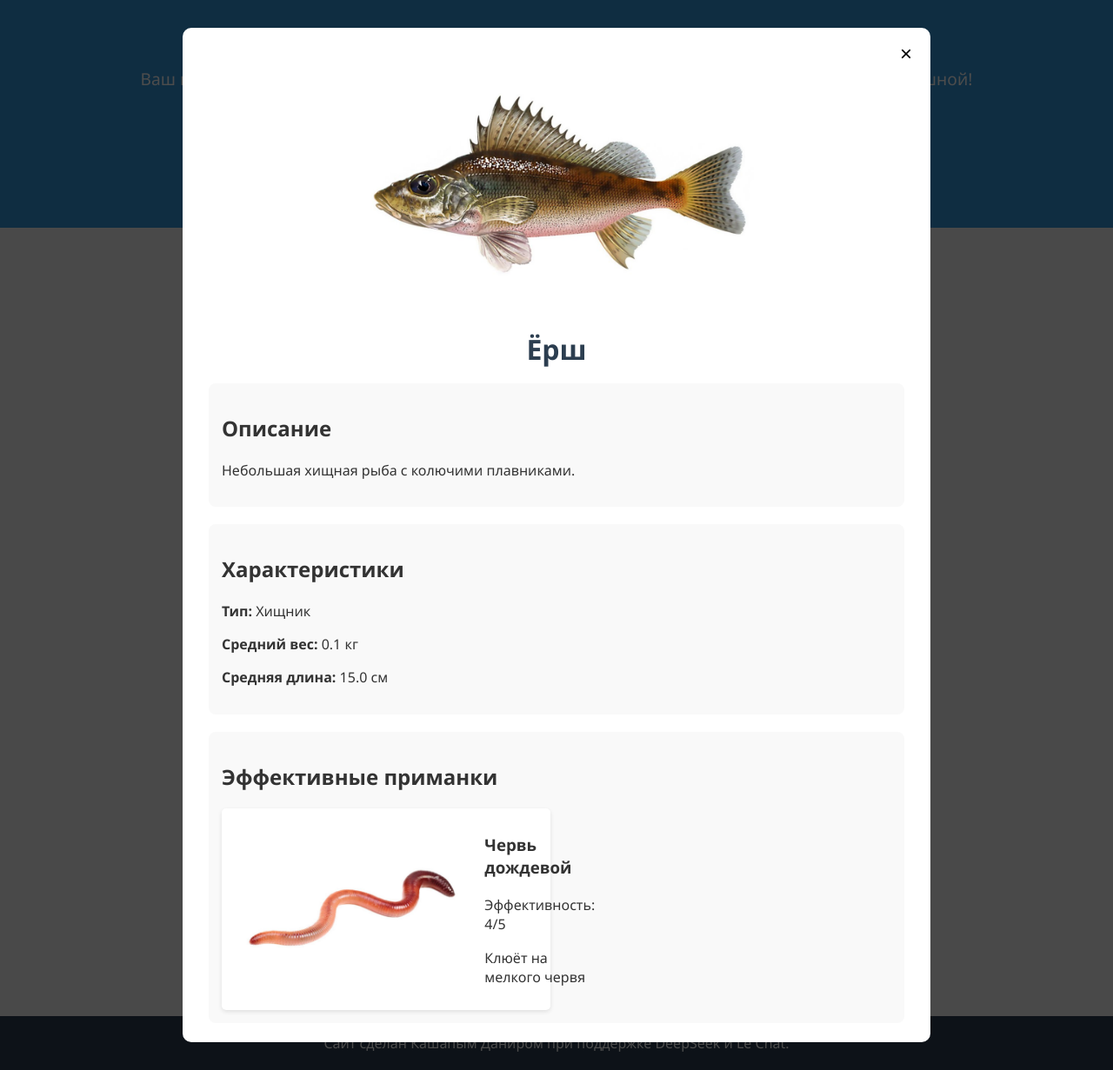
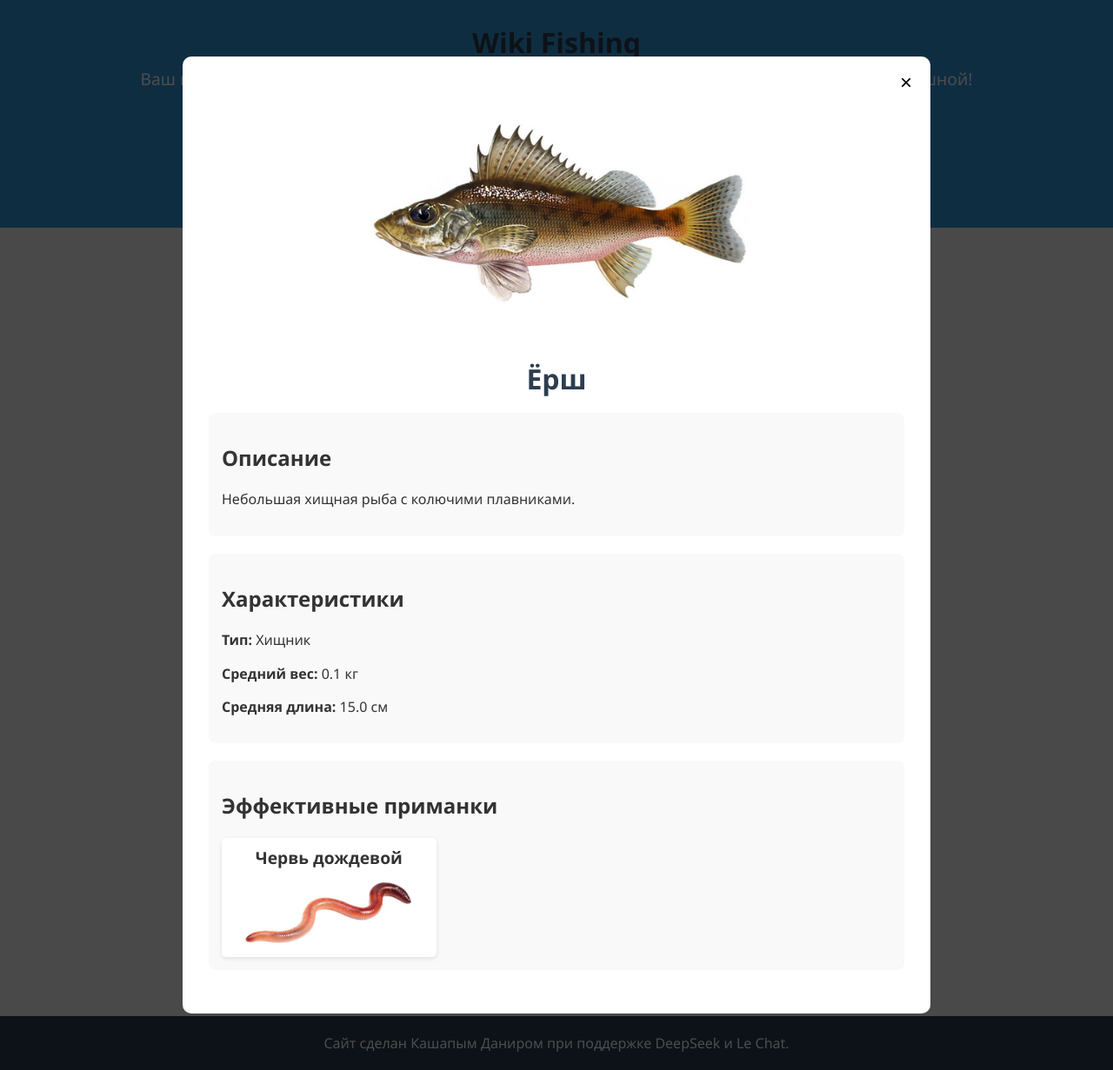
Before and after one commit to Danep1/wiki_fishing_website, a Django app: page /fish/17/ in a window 1280 px wide. Shown: the whole page at 87% size. Run offline with Django 5.2, Linux system fonts and the light colour scheme; data comes from the database, SQL or seed files in the repository; both versions use the stored data as it was after the commit.

Commit message:
Change item style, DB necessary fields, correct description <p>

```diff
--- a/wiki_fishing/fish_app/models.py
+++ b/wiki_fishing/fish_app/models.py
@@ -41,7 +41,7 @@ class Fish(models.Model):
         choices=FISH_TYPE_CHOICES,
         verbose_name="Тип питания"
     )
-    description = models.TextField(verbose_name="Описание")
+    description = models.TextField(verbose_name="Описание", blank=True)
 
     image = models.ImageField(
         upload_to='fish/',
@@ -55,15 +55,17 @@ class Fish(models.Model):
         max_length=20,
         choices=WATER_TYPE_CHOICES,
         verbose_name="Тип воды",
-        default='fresh'
+        default='fresh',
+        blank=True
     )
-    area = models.CharField(max_length=100, verbose_name="Ареал обитания")
+    area = models.CharField(max_length=100, verbose_name="Ареал обитания", blank=True)
 
     # Активность и поведение
     season_activity = models.CharField(
         max_length=10,
         choices=SEASON_ACTIVITY_CHOICES,
-        verbose_name="Сезон активности"
+        verbose_name="Сезон активности",
+        blank=True
     )
     best_catch_time = models.CharField(
         max_length=100,
--- a/wiki_fishing/static/css/styles.css
+++ b/wiki_fishing/static/css/styles.css
@@ -272,27 +272,41 @@ a.btn {
 .baits-list,
 .fishes-list {
     display: grid;
-  grid-template-columns: repeat(auto-fill, minmax(350px, 1fr));
+    grid-template-columns: repeat(auto-fill, minmax(200px, 1fr));
     gap: 15px;
 }
 
 .bait-item,
 .fish-item {
     display: flex;
-  gap: 10px;
+    flex-direction: column;
     align-items: center;
     padding: 10px;
     background: white;
     border-radius: 5px;
-  box-shadow: 0 2px 5px rgba(0,0,0,0.1);
+    box-shadow: 0 2px 5px rgba(0, 0, 0, 0.1);
     line-height: 1.4; /* Уменьшенный межстрочный интервал */
+    text-align: center;
+}
+
+.bait-item h3,
+.fish-item h3 {
+    margin: 0 0 10px; /* Добавляем отступ снизу */
+    font-size: 1.2em;
 }
 
 .bait-item img,
 .fish-item img {
-  height: 100px;
+    max-width: 100%;
+    height: auto; /* Убедимся, что высота подстраивается под содержимое */
     border-radius: 5%;
-  object-fit: cover;
+    object-fit: contain; /* Убедимся, что изображение масштабируется корректно */
+}
+
+.bait-item .bait-content,
+.fish-item .fish-content {
+    flex-grow: 1;
+    overflow: hidden; /* Добавляем скрытие переполнения */
 }
 
 .notes {
@@ -301,6 +315,9 @@ a.btn {
     font-style: italic;
     margin-top: 5px;
     line-height: 1.4; /* Уменьшенный межстрочный интервал */
+    overflow: hidden; /* Добавляем скрытие переполнения */
+    text-overflow: ellipsis; /* Добавляем многоточие для обрезанного текста */
+    white-space: nowrap; /* Запрещаем перенос текста на новую строку */
 }
 
 /* ===== Адаптивность ===== */
@@ -355,13 +372,23 @@ form label {
 form input,
 form select,
 form textarea {
-    width: 100%;
-    padding: 10px;
     border: 1px solid #ccc;
     border-radius: 5px;
     font-size: 16px;
+    margin: 0 auto; /* Центрируем элемент */
+    display: block; /* Делаем элемент блочным */
 }
 
+form input,
+form textarea {
+    width: calc(100% - 10px); /* Уменьшаем ширину на 20px для отступов */
+    padding: 5px;
+}
+
+form select{
+    width: 100%; /* Уменьшаем ширину на 20px для отступов */
+    padding: 5px;
+}
 
 /* Стили для выпадающего списка */
 .form-control {
--- a/wiki_fishing/templates/fish_detail.html
+++ b/wiki_fishing/templates/fish_detail.html
@@ -30,12 +30,9 @@
                 <div class="baits-list">
                     {% for bait in baits %}
                     <div class="bait-item">
-                        <img src="{{ bait.bait.image.url }}" alt="{{ bait.bait.name }}">
-                        <div>
-                            <h3>{{ bait.bait.name }}</h3>
-                            <p>Эффективность: {{ bait.efficiency }}/5</p>
-                            <p>{{ bait.notes }}</p>
-                        </div>
+                        <h3>{{ bait.bait.name }}</h3>
+                        <img src="{% if bait.bait.image.url %}{{ bait.bait.image.url }}{% else %}{% static 'images/default-bait.png' %}{% endif %}"
+                        alt="{{ bait.bait.name }}">
                     </div>
                     {% endfor %}
                 </div>
```
Also changed, not shown: wiki_fishing/templates/fish_list.html (+5 -2 lines), wiki_fishing/db.sqlite3, wiki_fishing/static/images/default-fish.png. Lines whose indentation alone changed are shown as unchanged.
